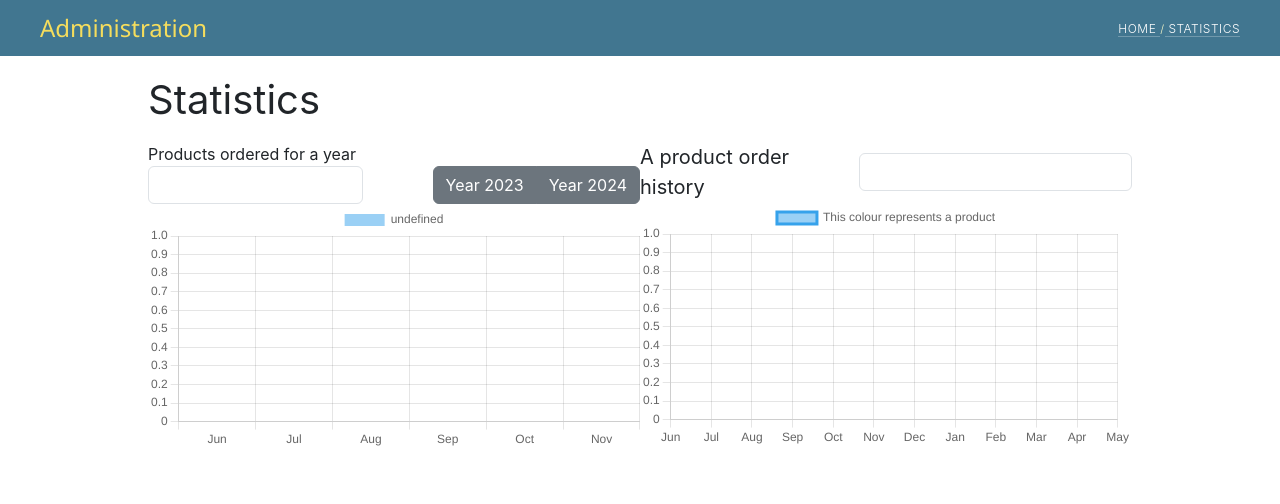
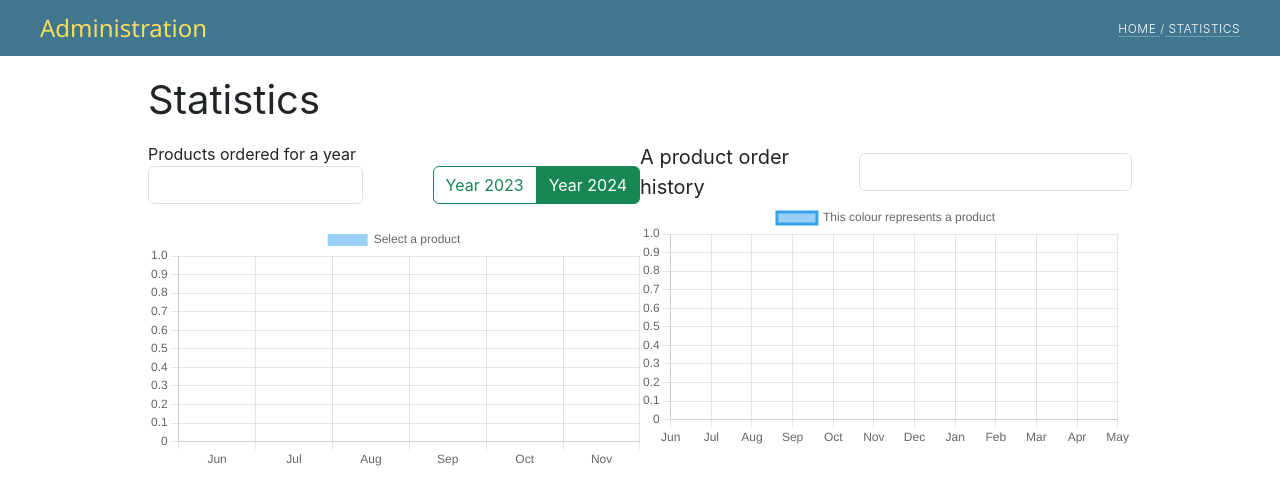
Before and after one commit to kostiadubohrii/coursework, a React (Create React App) app in the folder frontend/: page / in a window 1280 px wide. Shown: the top 504 px of the page. Built offline with nearby package versions, Linux system fonts and the light colour scheme.

Commit message:
barchart menu update

```diff
--- /dev/null
+++ b/frontend/src/components/alertMessages/alertMessages.js
@@ -0,0 +1,9 @@
+import {Alert} from 'react-bootstrap';
+
+export const LimAlert = () => {
+    return <Alert variant='warning' className='alert-warning'>You can only add 5 products to the chart</Alert>
+}
+
+export const ExistAlert = () => {
+    return <Alert variant='warning' className='alert-warning'>This product is alredy displayed  in the chart</Alert>
+}
--- a/frontend/src/components/chartsComponents/BarChart.js
+++ b/frontend/src/components/chartsComponents/BarChart.js
@@ -1,21 +1,24 @@
-import { useState } from 'react';
+import { useEffect, useState } from 'react';
 
-import {ButtonGroup, Button} from 'react-bootstrap';
+import {ButtonGroup, Button, Alert, ToggleButton} from 'react-bootstrap';
 import './styles.scss';
 import {Bar} from 'react-chartjs-2';
 import {Chart as ChartJS} from 'chart.js/auto';
 
 import {globalData} from '../../services/data';
 import SearchPanel from '../searchPanel/SearchPanel';
-
+import { LimAlert, ExistAlert } from '../alertMessages/alertMessages';
 
 const BarChart = () => {
     const [userData, setUserData] = useState({
         labels: ['Jun', 'Jul', 'Aug','Sep','Oct','Nov'],
         // ,'Dec','Jan','Feb',"Mar",'Apr','May'
-        datasets: [{}]
+        datasets: [{label: 'Select a product', }]
     });
-    const [years, setYears] = useState(['2023','2024'])
+    const [years, setYears] = useState(['2023','2024']);
+    const [curYear, setCurYear] = useState(years[years.length - 1])
+    const [limAlert, setLimAlert] = useState(false);
+    const [existAlert, setExistAlert] = useState(false);
 
     const onProductSelected = (data) => {
         const newData  = {
@@ -24,22 +27,57 @@ const BarChart = () => {
             data: data.revenue
         }
 
-        const productExists = userData.datasets.find(item => item.id === newData.id);
         if (userData.datasets[0].id === undefined){
             setUserData(prevState => ({
                 ...prevState,
                 datasets: []
             }))
         }
+        const productExists = userData.datasets.find(item => item.id === newData.id);
 
         if (!productExists) {
-            setUserData(prevState => ({
-                ...prevState,
-                datasets: [...prevState.datasets, newData]
-            }))
+            if (userData.datasets.length < 5){
+                setUserData(prevState => ({
+                    ...prevState,
+                    datasets: [...prevState.datasets, newData]
+                }))
+            }else {
+                setLimAlert(true)
+                setTimeout(() => {
+                    setLimAlert(false)
+                }, 4000)
+            }
+        }else {
+            setExistAlert(true)
+            setTimeout(() => {
+                setExistAlert(false)
+            }, 4000)
         }
+    }
+
+    const onDeleteProduct = (id) => {
+        let length = userData.datasets.filter(item => item.id !== id).length;
+        setUserData(prevState => ({
+            ...prevState,
+            datasets: length ? prevState.datasets.filter(item => item.id !== id): [{'label': 'Select a product'}]
+        }))
+    }
+
+    const onYearSelected = (year) => {
+        setCurYear(year)
+
+        // setUserData(prevState => ({
+        //     ...prevState,
+        //     datasets: prevState.datasets.filter(elem => elem.year === year)
+        // }))
 
     }
+
+    useEffect(() => {
+        console.log(userData)
+    },[userData])
+
+
     return (
         <div className="section">
             <div className="section_settings_large">
@@ -50,14 +88,33 @@ const BarChart = () => {
                     </div>
                     <ButtonGroup>
                         {
-                            years.map((item, i) => {
-                                return <Button variant="secondary" key={i}>Year {item}</Button>
+                            years.map((year, i) => {
+                               return year === curYear ? <ToggleButton variant="success" key={i} onClick={() => onYearSelected(year)}>Year {year}</ToggleButton>
+                                :<ToggleButton variant="outline-success" key={i} onClick={() => onYearSelected(year)}>Year {year}</ToggleButton>
                             })
                         }
                     </ButtonGroup>
                 </div>
+                <div className="alerts">
+                    { limAlert ? <LimAlert/> : null}
+                    { existAlert ? <ExistAlert/> : null}
+                </div>
+                <div className="products-menu">
+                    {
+                        userData.datasets.map((item, i) => {
+                            if (item.id === undefined) {
+                                return null
+                            }
+                            return (
+                                <div className="button-wrapper">
+                                    <Alert variant="info" key={i} onClick={() => onDeleteProduct(item.id)}>{item.label}</Alert>
+                                </div>
+                            )
+                        })
+                    }
+                </div>
             </div>
-            <div class="chart">
+            <div className="chart">
                 <Bar data={userData} />
             </div>
         </div>
--- a/frontend/src/components/chartsComponents/styles.scss
+++ b/frontend/src/components/chartsComponents/styles.scss
@@ -18,6 +18,19 @@
                 .search-panel{
                     width: 215px;
                 }
+
+            }
+            .products-menu {
+                display: flex;
+                margin-top: 10px;
+                padding: 0 5px 10px 5px ;
+                .button-wrapper{
+                    margin-right: 8px;
+                    cursor: pointer;
+                }
+                .button-wrapper:last-child{
+                    margin-right: 0px;
+                }
             }
 
         }
@@ -30,3 +43,7 @@
 .display-block {
     display: block;
 }
+.alert-warning{
+    margin-top: 5px;
+    margin-bottom: 5px;
+}
--- a/frontend/src/services/data.js
+++ b/frontend/src/services/data.js
@@ -3,26 +3,43 @@ export const globalData = [
         id: 1,
         name: 'Apple Iphone',
         revenue: [80000, 37000, 35000, 37000, 87000, 96500],
+        year: '2023',
     },
     {
         id: 2,
         name: 'Apple watch',
         revenue: [17304, 35000, 35000, 37000, 37000, 37000],
+        year: '2023',
     },
     {
         id: 3,
         name: 'HP M27fq',
         revenue: [54700, 37000, 37000, 17304, 37000, 37000],
+        year: '2023',
     },
     {
         id: 4,
         name: 'Apple airpods pro 2',
-        revenue: [60000, 37000, 37000, 37000, 37000, 37000] ,
+        revenue: [60000, 37000, 37000, 37000, 37000, 37000],
+        year: '2023',
     },
     {
         id: 5,
         name: 'Google buds pro',
-        revenue: [90000, 37000, 37000, 37000, 37000, 37000],
+        revenue: [12000],
+        year: '2024',
+    },
+    {
+        id: 6,
+        name: 'Google buds pro 2',
+        revenue: [10000],
+        year: '2024',
+    },
+    {
+        id: 6,
+        name: 'Macbook pro',
+        revenue: [19000],
+        year: '2024',
     },
 ];
 
```
